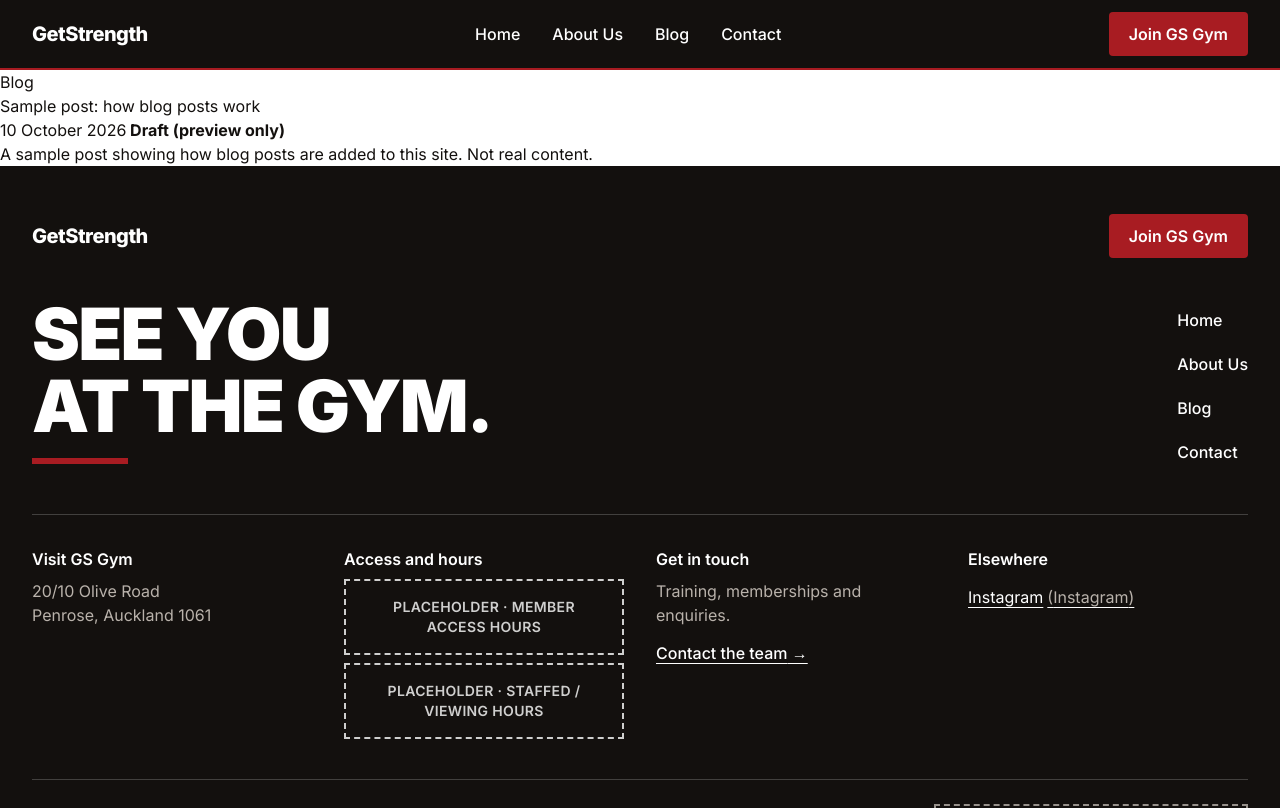
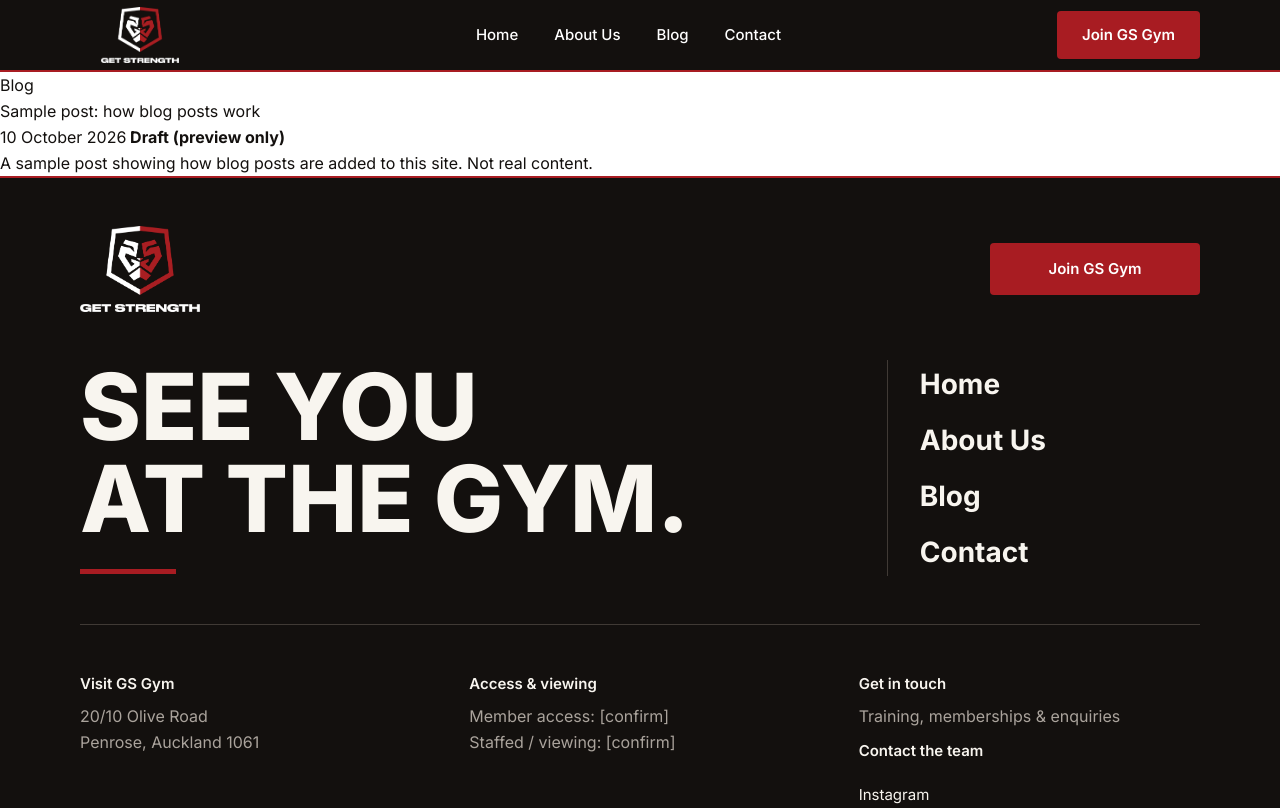
Before and after one commit to GetStrength-Gym/GetStrengthGym, a Next.js app in the folder frontend/: page /blog in a window 1280 px wide. Shown: the top 808 px of the page. Built offline with nearby package versions, Linux system fonts and the light colour scheme.

Commit message:
GS-15: update shared header and footer from Figma

```diff
--- a/frontend/app/globals.css
+++ b/frontend/app/globals.css
@@ -15,9 +15,16 @@
   --color-neutral: #f3f1ee; /* section grounds */
   --color-white: #ffffff;
   --color-muted-on-dark: #b9b2ab; /* secondary text on charcoal, proposed; 9.0:1 */
-  --color-line: #8a837d; /* card borders, proposed; 3.7:1 on white. TODO(confirm) */
+  --color-line: #d5d0cc;
+  --color-footer-text: #f8f5ef;
+  --color-footer-muted: #aaa39c;
+  --color-footer-divider: #403a35;
+  --color-cta: #262626;
   --color-focus: #1f6feb; /* focus ring, deliberately not red */
 
+}
+
+@theme inline {
   --font-sans: var(--font-inter), ui-sans-serif, system-ui, sans-serif;
 }
 
@@ -37,3 +44,63 @@ body {
     transition: none !important;
   }
 }
+
+body { font-size: 16px; line-height: 1.625; }
+.page-width { width: calc(100% - 48px); max-width: 1280px; margin-inline: auto; }
+.gs-button { display: inline-flex; align-items: center; justify-content: center; min-height: 52px; padding: 14px 24px; border: 1px solid transparent; border-radius: 4px; font-size: 15px; font-weight: 600; line-height: 22px; text-align: center; transition: background-color 150ms, color 150ms; }
+.gs-button-primary { color: var(--color-white); background: var(--color-red); }
+.gs-button-primary:hover { background: var(--color-red-dark); }
+.gs-button-secondary { color: var(--color-charcoal); border-color: currentColor; background: var(--color-white); }
+.gs-button-secondary:hover { color: var(--color-white); background: var(--color-charcoal); }
+.site-header { color: var(--color-white); background: var(--color-charcoal); }
+.header-inner { display: grid; grid-template-columns: minmax(0, 1fr) auto; align-items: center; gap: 8px 16px; padding-block: 12px; }
+.header-logo { width: 100px; height: 47px; object-fit: contain; }
+.header-inner nav { grid-column: 1 / -1; }
+.header-nav { display: grid; grid-template-columns: repeat(4, minmax(0, 1fr)); gap: 8px; }
+.header-nav a { display: flex; min-height: 44px; align-items: center; font-size: 15px; font-weight: 600; line-height: 22px; }
+.header-nav a:hover, .header-nav a[aria-current="page"] { text-decoration: underline; text-decoration-color: var(--color-red); text-underline-offset: 8px; }
+.skip-link { position: absolute; width: 1px; height: 1px; padding: 0; overflow: hidden; clip-path: inset(50%); }
+.skip-link:focus { top: 8px; left: 8px; z-index: 10; width: auto; height: auto; padding: 12px 20px; color: var(--color-charcoal); background: var(--color-white); clip-path: none; }
+.site-footer { color: var(--color-footer-text); background: var(--color-charcoal); }
+.footer-inner { display: flex; flex-direction: column; gap: 32px; padding-block: 24px; }
+.footer-brand { display: flex; align-items: center; justify-content: space-between; gap: 24px; }
+.footer-logo { width: 100px; height: auto; }
+.footer-brand .gs-button { min-width: 152px; }
+.footer-invitation { display: grid; gap: 32px; }
+.footer-statement { font-size: clamp(36px, 12.3vw, 48px); font-weight: 800; line-height: 1.04; }
+.brand-underline { display: block; margin-top: 24px; width: 64px; height: 5px; background: var(--color-red); }
+.footer-nav { display: grid; grid-template-columns: repeat(2, minmax(0, 1fr)); gap: 8px 16px; }
+.footer-nav a { display: flex; min-height: 58px; align-items: center; justify-content: center; padding: 15px 12px; font-size: 20px; font-weight: 700; line-height: 28px; }
+.footer-nav a:hover { text-decoration: underline; text-underline-offset: 6px; }
+.footer-details { display: grid; gap: 24px; padding-block: 32px; border-block: 1px solid var(--color-footer-divider); }
+.footer-details h2 { margin-bottom: 8px; font-size: 15px; font-weight: 600; line-height: 22px; }
+.footer-details p, .footer-details address { color: var(--color-footer-muted); font-style: normal; }
+.footer-contact-link { display: inline-flex; min-height: 44px; align-items: center; font-size: 15px; font-weight: 600; }
+.footer-contact-link:hover, .footer-socials a:hover, .footer-legal a:hover { text-decoration: underline; }
+.footer-socials { display: flex; gap: 16px; }
+.footer-socials a { display: inline-flex; min-height: 44px; align-items: center; font-size: 15px; }
+.footer-legal { display: flex; flex-direction: column; gap: 16px; font-size: 12px; font-weight: 600; line-height: 18px; color: var(--color-footer-muted); }
+.footer-legal a { display: inline-flex; min-height: 44px; align-items: center; }
+
+@media (min-width: 960px) {
+  .page-width { width: calc(100% - 160px); }
+  .site-header { border-bottom: 2px solid var(--color-red); }
+  .header-inner { display: flex; justify-content: space-between; gap: 32px; padding-block: 7px; }
+  .header-logo { width: 120px; height: 56px; }
+  .header-inner nav { order: 1; }
+  .header-join { order: 2; min-height: 48px; padding-block: 12px; }
+  .header-nav { display: flex; gap: 36px; }
+  .header-nav a { font-weight: 500; }
+  .site-footer { border-top: 2px solid var(--color-red); }
+  .footer-inner { gap: 48px; padding-block: 48px 32px; }
+  .footer-logo { width: 120px; }
+  .footer-brand .gs-button { min-width: 210px; }
+  .footer-invitation { grid-template-columns: minmax(0, 872fr) minmax(0, 360fr); gap: 48px; }
+  .footer-statement { font-size: clamp(48px, 7.22vw, 104px); line-height: 1; }
+  .brand-underline { width: 96px; }
+  .footer-invitation nav { padding-left: 32px; border-left: 1px solid var(--color-footer-divider); }
+  .footer-nav { display: flex; flex-direction: column; gap: 8px; }
+  .footer-nav a { justify-content: flex-start; min-height: 48px; padding: 0; font-size: 28px; line-height: 36px; }
+  .footer-details { grid-template-columns: repeat(3, minmax(0, 1fr)); gap: 48px; padding-block: 48px; }
+  .footer-legal { flex-direction: row; align-items: center; justify-content: space-between; }
+}
--- a/frontend/components/JoinButton.tsx
+++ b/frontend/components/JoinButton.tsx
@@ -1,15 +1,5 @@
 import { getSite } from "@/lib/content";
 
-// "Join GS Gym": always this label, always the Debitsuccess form in content/site.json, and
-// the same tab (docs/design/visual-direction.md §5, GS/Button primary).
 export default function JoinButton({ className = "" }: { className?: string }) {
-  const { joinUrl } = getSite();
-  return (
-    <a
-      href={joinUrl}
-      className={`inline-flex min-h-11 items-center justify-center rounded-sm bg-red px-5 py-2 font-semibold text-white transition-colors duration-150 hover:bg-red-dark ${className}`}
-    >
-      Join GS Gym
-    </a>
-  );
+  return <a href={getSite().joinUrl} className={"gs-button gs-button-primary " + className}>Join GS Gym</a>;
 }
--- a/frontend/components/NavLinks.tsx
+++ b/frontend/components/NavLinks.tsx
@@ -4,22 +4,14 @@ import Link from "next/link";
 import { usePathname } from "next/navigation";
 import type { NavLink } from "@/lib/content";
 
-// Client component only so the current page can be marked with aria-current. The links
-// come from content/site.json via the server-side header and footer.
 export default function NavLinks({ links, className = "" }: { links: NavLink[]; className?: string }) {
   const pathname = usePathname();
-  const current = (href: string) =>
-    href === "/" ? pathname === "/" : pathname === href || pathname.startsWith(href);
-
   return (
     <ul className={className}>
       {links.map(({ label, href }) => (
         <li key={href}>
-          <Link
-            href={href}
-            aria-current={current(href) ? "page" : undefined}
-            className="inline-flex min-h-11 items-center px-2 font-medium underline-offset-8 hover:underline aria-[current=page]:underline aria-[current=page]:decoration-red aria-[current=page]:decoration-2"
-          >
+          <Link href={href}
+            aria-current={(href === "/" ? pathname === "/" : pathname === href || pathname.startsWith(href)) ? "page" : undefined}>
             {label}
           </Link>
         </li>
--- a/frontend/components/SiteFooter.tsx
+++ b/frontend/components/SiteFooter.tsx
@@ -1,113 +1,56 @@
+import Image from "next/image";
 import Link from "next/link";
 import { getSite, isPreviewBuild } from "@/lib/content";
 import JoinButton from "./JoinButton";
 import NavLinks from "./NavLinks";
-import Placeholder from "./Placeholder";
 
-// Footer on every page: "See you at the gym" (docs/design/five-page-journey.md §3).
-// Every fact comes from content/site.json. Facts still owed by the client show as
-// placeholders in preview builds and are left out of production builds.
 export default function SiteFooter() {
   const site = getSite();
-  const year = new Date().getFullYear();
-  const hasHours = site.memberAccessHours !== null || site.staffedHours !== null;
-
+  const preview = isPreviewBuild();
   return (
-    <footer className="bg-charcoal text-white">
-      <div className="mx-auto max-w-7xl px-4 py-12 sm:px-6 lg:px-8">
-        <div className="flex flex-wrap items-center justify-between gap-4">
-          <p className="text-xl font-extrabold tracking-tight">GetStrength</p>
+    <footer className="site-footer">
+      <div className="page-width footer-inner">
+        <div className="footer-brand">
+          <Link href="/" aria-label={site.name + ", home"}>
+            <Image src="/images/brand/getstrength-primary.png" width={2858} height={2042}
+              alt={site.name} className="footer-logo" />
+          </Link>
           <JoinButton />
         </div>
-
-        <div className="mt-10 grid gap-8 md:grid-cols-[1fr_auto]">
-          <p aria-hidden="true" className="text-5xl font-black uppercase leading-none tracking-tight md:text-7xl">
-            See you
-            <br />
-            at the gym.
-            <span className="mt-4 block h-1.5 w-24 bg-red" />
-          </p>
-          <nav aria-label="Footer">
-            <NavLinks links={site.nav} className="-mx-2 flex flex-col" />
-          </nav>
+        <div className="footer-invitation">
+          <div>
+            <p className="footer-statement">SEE YOU<br />AT THE GYM.</p>
+            <span className="brand-underline" aria-hidden="true" />
+          </div>
+          <nav aria-label="Footer"><NavLinks links={site.nav} className="footer-nav" /></nav>
         </div>
-
-        <div className="mt-10 grid gap-8 border-t border-white/20 pt-8 sm:grid-cols-2 lg:grid-cols-4">
+        <div className="footer-details">
           <section aria-labelledby="footer-visit">
-            <h2 id="footer-visit" className="font-semibold">
-              Visit GS Gym
-            </h2>
-            <address className="mt-2 not-italic text-muted-on-dark">
-              {site.address.street}
-              <br />
-              {site.address.locality}
-            </address>
+            <h2 id="footer-visit">Visit GS Gym</h2>
+            <address>{site.address.street}<br />{site.address.locality}</address>
           </section>
-
-          {(hasHours || isPreviewBuild()) && (
-          <section aria-labelledby="footer-hours">
-            <h2 id="footer-hours" className="font-semibold">
-              Access and hours
-            </h2>
-            <dl className="mt-2 text-muted-on-dark">
-              {site.memberAccessHours && (
-                <div>
-                  <dt className="inline">Member access: </dt>
-                  <dd className="inline">{site.memberAccessHours}</dd>
-                </div>
-              )}
-              {site.staffedHours && (
-                <div>
-                  <dt className="inline">Staffed hours: </dt>
-                  <dd className="inline">{site.staffedHours}</dd>
-                </div>
-              )}
-            </dl>
-            {!site.memberAccessHours && <Placeholder label="Member access hours" className="mt-2" />}
-            {!site.staffedHours && <Placeholder label="Staffed / viewing hours" className="mt-2" />}
-          </section>
-          )}
-
-          <section aria-labelledby="footer-contact">
-            <h2 id="footer-contact" className="font-semibold">
-              Get in touch
-            </h2>
-            <p className="mt-2 text-muted-on-dark">Training, memberships and enquiries.</p>
-            <Link href="/contact/" className="mt-1 inline-flex min-h-11 items-center font-medium underline underline-offset-4">
-              Contact the team<span aria-hidden="true">&nbsp;→</span>
-            </Link>
-          </section>
-
-          {site.outboundLinks.length > 0 && (
-            <section aria-labelledby="footer-elsewhere">
-              <h2 id="footer-elsewhere" className="font-semibold">
-                Elsewhere
-              </h2>
-              {/* Outbound links are labelled with the service they open (docs/requirements.md,
-                  "clearly-marked links out"). They open in the same tab, like Join. */}
-              <ul className="mt-1">
-                {site.outboundLinks.map((link) => (
-                  <li key={link.url}>
-                    <a href={link.url} className="inline-flex min-h-11 items-center underline underline-offset-4">
-                      {link.label}
-                      <span className="ml-1 text-muted-on-dark">({link.service})</span>
-                    </a>
-                  </li>
-                ))}
-              </ul>
+          {(site.memberAccessHours || site.staffedHours || preview) && (
+            <section aria-labelledby="footer-hours">
+              <h2 id="footer-hours">Access &amp; viewing</h2>
+              {(site.memberAccessHours || preview) && <p>Member access: {site.memberAccessHours ?? "[confirm]"}</p>}
+              {(site.staffedHours || preview) && <p>Staffed / viewing: {site.staffedHours ?? "[confirm]"}</p>}
             </section>
           )}
+          <section aria-labelledby="footer-contact">
+            <h2 id="footer-contact">Get in touch</h2>
+            <p>Training, memberships &amp; enquiries</p>
+            <Link href="/contact/" className="footer-contact-link">Contact the team</Link>
+            {site.outboundLinks.length > 0 && (
+              <ul className="footer-socials">
+                {site.outboundLinks.map(link => <li key={link.url}><a href={link.url}>{link.service}</a></li>)}
+              </ul>
+            )}
+          </section>
         </div>
-
-        <div className="mt-10 flex flex-wrap items-center justify-between gap-4 border-t border-white/20 pt-6 text-sm text-muted-on-dark">
-          <p>© {year} GetStrength</p>
-          {site.privacyPolicyUrl ? (
-            <a href={site.privacyPolicyUrl} className="inline-flex min-h-11 items-center underline underline-offset-4">
-              Privacy policy
-            </a>
-          ) : (
-            <Placeholder label="Privacy policy link" />
-          )}
+        <div className="footer-legal">
+          <p>© {new Date().getFullYear()} GetStrength</p>
+          {site.privacyPolicyUrl ? <a href={site.privacyPolicyUrl}>Privacy policy</a> :
+            preview && <p>Privacy policy — awaiting confirmation</p>}
         </div>
       </div>
     </footer>
--- a/frontend/components/SiteHeader.tsx
+++ b/frontend/components/SiteHeader.tsx
@@ -1,31 +1,21 @@
+import Image from "next/image";
 import Link from "next/link";
 import { getSite } from "@/lib/content";
 import JoinButton from "./JoinButton";
 import NavLinks from "./NavLinks";
 
-// Header on every page (docs/design/five-page-journey.md §3). Charcoal with a red rule.
-// Mobile: logo and Join on one row, the nav wrapping underneath, no hamburger.
-// Desktop: logo, nav, Join on one row. No outbound links up here.
 export default function SiteHeader() {
   const site = getSite();
   return (
-    <header className="border-b-2 border-red bg-charcoal text-white">
-      <a
-        href="#content"
-        className="sr-only focus:not-sr-only focus:absolute focus:left-4 focus:top-4 focus:z-10 focus:bg-white focus:px-4 focus:py-2 focus:text-charcoal"
-      >
-        Skip to content
-      </a>
-      <div className="mx-auto flex max-w-7xl flex-wrap items-center justify-between gap-x-6 gap-y-2 px-4 py-3 sm:px-6 lg:flex-nowrap lg:px-8">
-        {/* Wordmark until the logo is cleared for use: TODO(confirm) logo rights and the
-            original vector file (docs/design/five-page-journey.md §10). */}
-        <Link href="/" className="inline-flex min-h-11 items-center text-xl font-extrabold tracking-tight">
-          GetStrength<span className="sr-only"> Gym, home</span>
+    <header className="site-header">
+      <a href="#content" className="skip-link">Skip to content</a>
+      <div className="page-width header-inner">
+        <Link href="/" aria-label={site.name + ", home"}>
+          <Image src="/images/brand/getstrength-primary.png" width={2858} height={2042}
+            alt={site.name} className="header-logo" preload />
         </Link>
-        <JoinButton className="lg:order-last" />
-        <nav aria-label="Main" className="w-full lg:w-auto">
-          <NavLinks links={site.nav} className="-mx-2 flex flex-wrap gap-x-2 lg:gap-x-4" />
-        </nav>
+        <JoinButton className="header-join" />
+        <nav aria-label="Main"><NavLinks links={site.nav} className="header-nav" /></nav>
       </div>
     </header>
   );
```
Also changed, not shown: frontend/public/images/brand/getstrength-primary.png (added).
